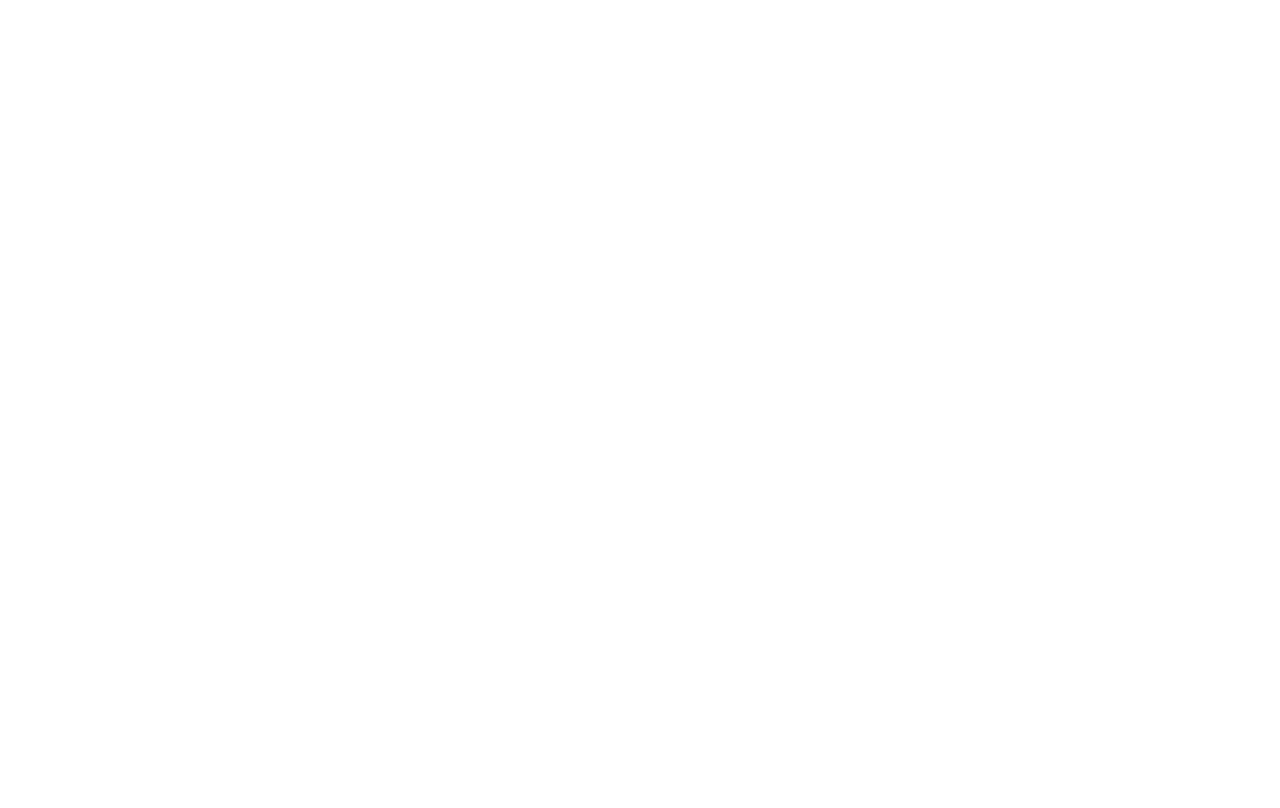
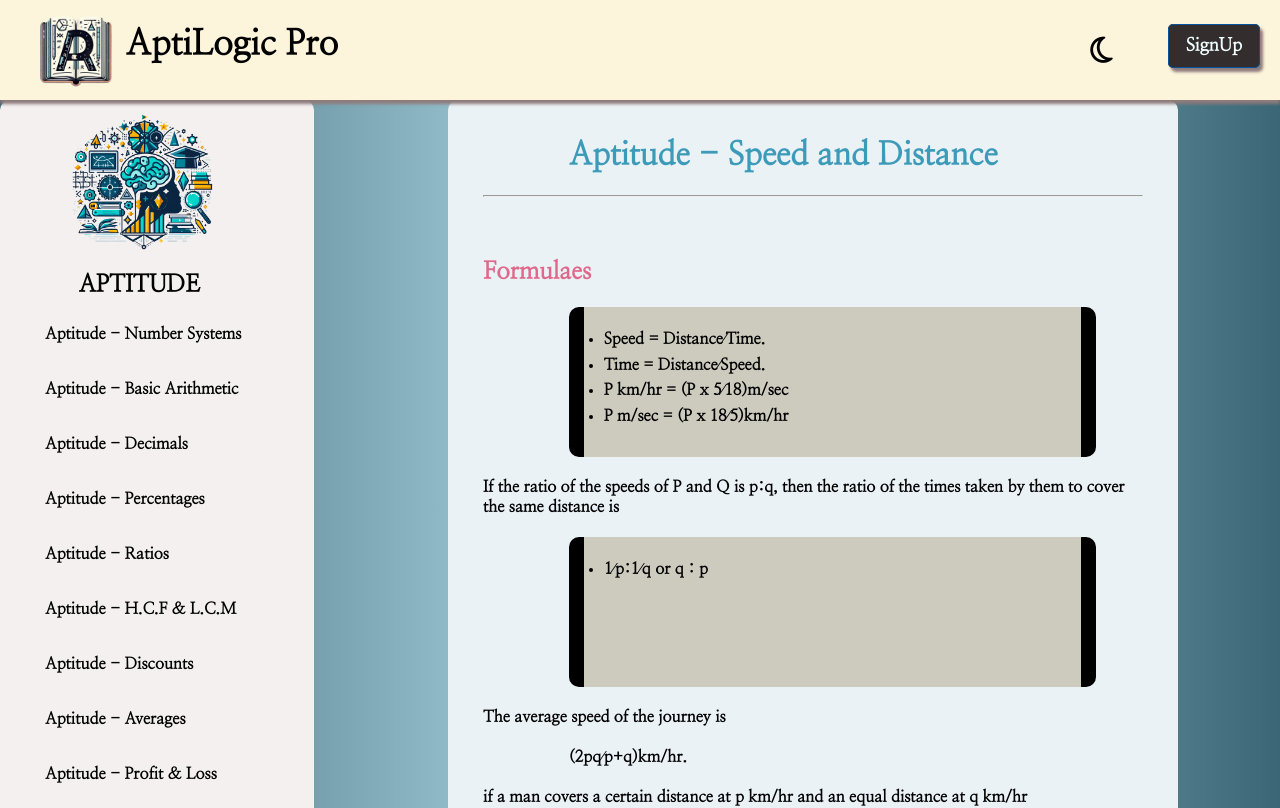
Before and after one commit to ramsatyasai/aptitude_page, a React (Create React App) app in the folder app/: page /tsd in a window 1280 px wide. Before the commit this address had no page. Shown: the top 808 px of the page. Built offline with nearby package versions, Linux system fonts and the light colour scheme.

Commit message:
Update Tsd.js

```diff
--- a/app/src/components/Tsd.js
+++ b/app/src/components/Tsd.js
@@ -0,0 +1,32 @@
+import React from 'react'
+import Sidenav from './Sidenav'
+
+export default function Tsd() {
+  return (
+    <div className='topics'>
+        <div className='topicbar'>
+            <Sidenav/>
+        </div>
+        <div className='bodyofns'>
+
+            <h1>Aptitude - Speed and Distance</h1><br/>
+            <hr/><br/><br/><br/>
+            <h2>Formulaes</h2><br/>
+            <ul className='mainpoints'>
+                <li>Speed = Distance⁄Time.</li>
+                <li>Time = Distance⁄Speed.</li>
+                <li>P km/hr = (P x 5⁄18)m/sec</li>
+                <li>P m/sec = (P x 18⁄5)km/hr</li>
+            </ul><br/>
+            <p>If the ratio of the speeds of P and Q is p:q, then the ratio of the times taken by them to cover the same distance is</p><br/>
+            <ul className='mainpoints'>
+            <li>1⁄p:1⁄q or q : p</li>
+            </ul><br/>
+            <p>The average speed of the journey is</p><br/>
+            <ul className='lists'>
+                <li>(2pq⁄p+q)km/hr.</li>
+            </ul><br/>
+            <p>if a man covers a certain distance at p km/hr and an equal distance at q km/hr</p><br/>        </div>
+    </div>
+  )
+}
```
